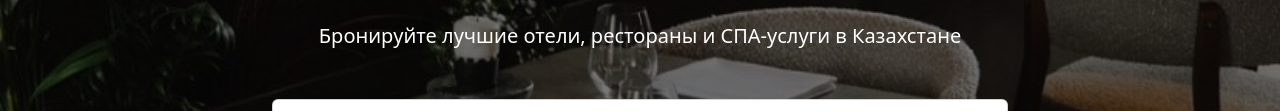
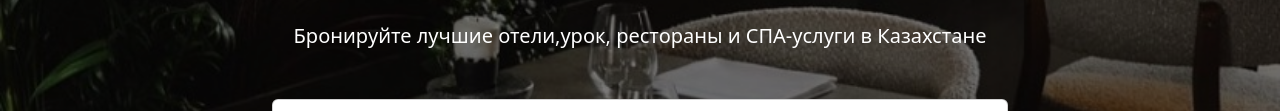
Before and after one commit to Gulnvz/web-deploy-demo, a plain HTML site: page index.html in a window 1280 px wide. Shown: the part 266-377 px from the top of the page. Drawn offline with nearby package versions, Linux system fonts and the light colour scheme.

Commit message:
Update index.html

```diff
--- a/index.html
+++ b/index.html
@@ -85,7 +85,7 @@
   <section class="hero-section text-center">
     <div class="container">
       <h1 class="display-4 fw-bold mb-4">Добро пожаловать в BOOKNEST</h1>
-      <p class="lead mb-5">Бронируйте лучшие отели, рестораны и СПА-услуги в Казахстане</p>
+      <p class="lead mb-5">Бронируйте лучшие отели,урок, рестораны и СПА-услуги в Казахстане</p>
       <div class="row justify-content-center">
         <div class="col-md-8">
           <div class="card">
```
